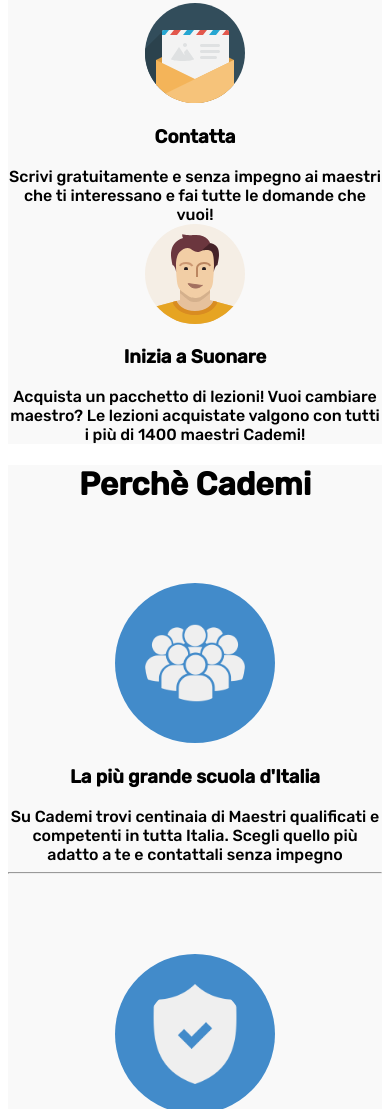
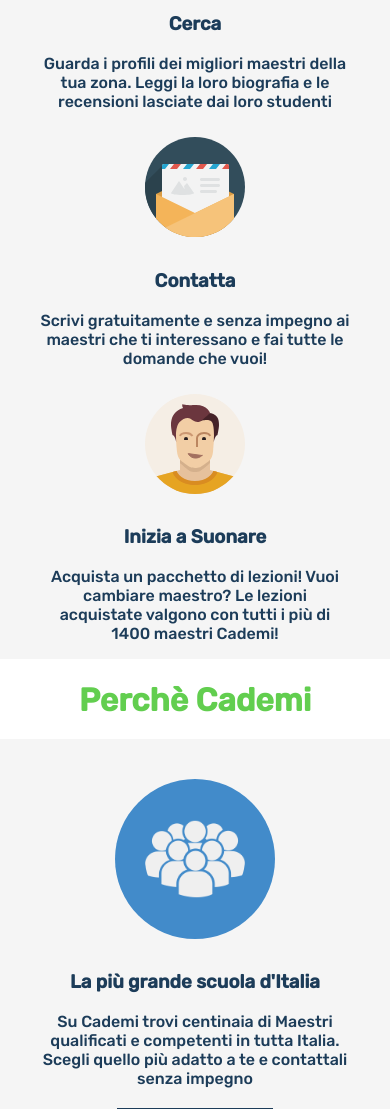
Before and after one commit to micanghileri/html-css-resp-wannabe, a plain HTML site: page index.html in a window 390 px wide. Shown: the part 891-2000 px from the top of the page. Drawn offline with Linux system fonts and the light colour scheme.

Commit message:
definitivo

```diff
--- a/index.html
+++ b/index.html
@@ -14,12 +14,12 @@
         <div class="left">
           <img src="img/icon/maps.png" alt="">
           <h3>A casa tua</h3>
-          Scegli il tuo maestro preferito e prenota la prima lezione a casa tua, a casa del maestro o nel suo studio
+          <p>Scegli il tuo maestro preferito e prenota la prima lezione a casa tua, a casa del maestro o nel suo studio</p>
         </div>
         <div class="right">
           <img src="img/icon/screen.png" alt="">
           <h3>Online</h3>
-          Impara senza muoverti da casa! Scegli da una vastissima lista di maestri abilitati all'insegnamento online, senza doverti preoccupare di distanze e spostamenti
+          <p>Impara senza muoverti da casa! Scegli da una vastissima lista di maestri abilitati all'insegnamento online, senza doverti preoccupare di distanze e spostamenti</p>
         </div>
       </div>
     </div>
@@ -30,17 +30,17 @@
         <div class="left">
           <img src="img/search.svg" alt="">
           <h3>Cerca</h3>
-          Guarda i profili dei migliori maestri della tua zona. Leggi la loro biografia e le recensioni lasciate dai loro studenti
+          <p>Guarda i profili dei migliori maestri della tua zona. Leggi la loro biografia e le recensioni lasciate dai loro studenti</p>
         </div>
         <div class="central">
           <img src="img/letter.svg" alt="">
           <h3>Contatta</h3>
-          Scrivi gratuitamente e senza impegno ai maestri che ti interessano e fai tutte le domande che vuoi!
+          <p>Scrivi gratuitamente e senza impegno ai maestri che ti interessano e fai tutte le domande che vuoi!</p>
         </div>
         <div class="right">
           <img src="img/male.svg" alt="">
           <h3>Inizia a Suonare</h3>
-          Acquista un pacchetto di lezioni! Vuoi cambiare maestro? Le lezioni acquistate valgono con tutti i più di 1400 maestri Cademi!
+          <p>Acquista un pacchetto di lezioni! Vuoi cambiare maestro? Le lezioni acquistate valgono con tutti i più di 1400 maestri Cademi!</p>
         </div>
       </div>
     </div>
@@ -51,19 +51,19 @@
         <div class="first">
           <img src="img/icon/profile.png" alt="">
           <h3>La più grande scuola d'Italia</h3>
-          Su Cademi trovi centinaia di Maestri qualificati e competenti in tutta Italia. Scegli quello più adatto a te e contattali senza impegno
+          <p>Su Cademi trovi centinaia di Maestri qualificati e competenti in tutta Italia. Scegli quello più adatto a te e contattali senza impegno</p>
           <hr>
         </div>
         <div class="second">
           <img src="img/icon/secure.png" alt="">
           <h3>Soddisfazione Garantita</h3>
-          Se non sei soddisfatto del tuo maestro, puoi cambiarlo senza costi aggiuntivi. Le lezioni acquistate su Cademi possono essere utilizzate con tutti i nostri maestri e il nostro team è sempre disponibile per darti un consiglio!
+          <p>Se non sei soddisfatto del tuo maestro, puoi cambiarlo senza costi aggiuntivi. Le lezioni acquistate su Cademi possono essere utilizzate con tutti i nostri maestri e il nostro team è sempre disponibile per darti un consiglio!</p>
           <hr>
         </div>
         <div class="third">
           <img src="img/icon/flex.png" alt="">
           <h3>Flessibile e Conveniente</h3>
-          Cademi non ha alcun costo d’iscrizione a differenza delle scuole di musica tradizionali. Inoltre, sei tu a scegliere dove fare lezione e gli orari delle tue lezioni.
+          <p>Cademi non ha alcun costo d’iscrizione a differenza delle scuole di musica tradizionali. Inoltre, sei tu a scegliere dove fare lezione e gli orari delle tue lezioni.</p>
         </div>
       </div>
     </div>
--- a/style.css
+++ b/style.css
@@ -78,17 +78,44 @@
 
 @media screen and (max-width: 420px) {
 
+    body {
+        margin: 0;
+    }
+
     .row {
         width: 100%;
-        margin-top: 10px;
+        margin-top: 0;
+    }
+
+    h1 {
+        color: #62CE4F;
+        margin-bottom: 30px;
+    }
+
+    h3, p {
+        color: #1C3C59;
+    }
+
+    p {
+        padding: 0 40px;
+    }
+
+    hr {
+        width: 40%;
+        margin: 20px auto;
+        border: none;
+        height: 1px;
+        background-color: #1C3C59;
+        color: #1C3C59;
     }
 
     /* blocco lezioni */
+
     #lezioni .row>.left,
     #lezioni .row>.right {
-      width: 100%;
-      padding-top: 20px;
-      background-color: red;
+        width: 100%;
+        padding-top: 20px;
+        background-color: #F5F5F5;
     }
 
     #lezioni .row>.right {
@@ -99,10 +126,28 @@
     #steps .row>.left,
     #steps .row>.central,
     #steps .row>.right {
-      width: 100%;
+        width: 100%;
+        background-color: #F5F5F5;
     }
 
-    img {
-      height: 100px;
+    #why .row>.first,
+    #why .row>.second,
+    #why .row>.third {
+        width: 100%;
+        margin-top: 20px;
+    }
+
+    #why .row {
+        background-color: #F5F5F5;
+    }
+
+    #why .row h1 {
+        background-color: #ffffff;
+        padding-bottom: 20px;
+    }
+
+    .row img {
+        height: 100px;
+        margin: 10px auto;
     }
 }
```
